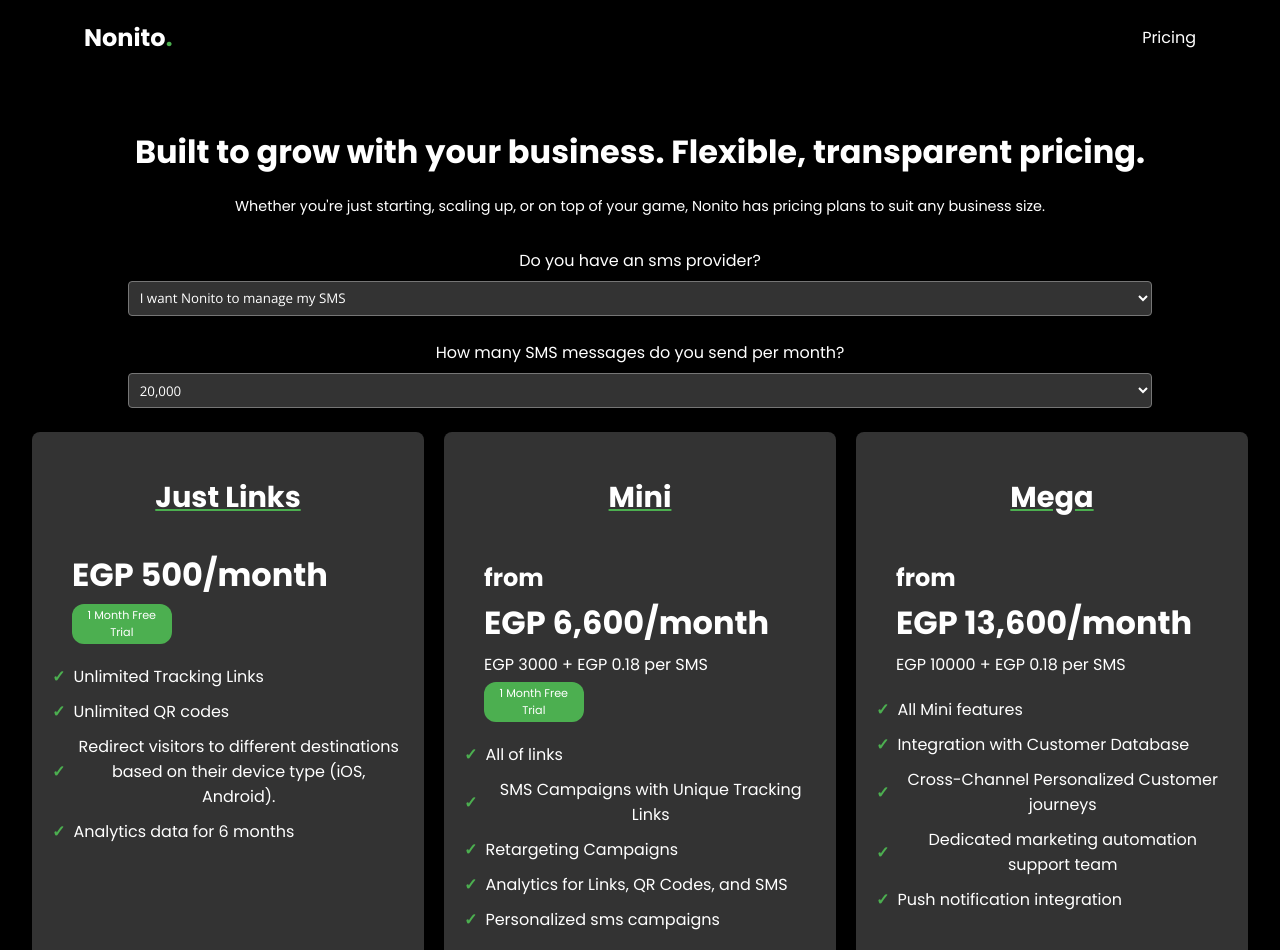
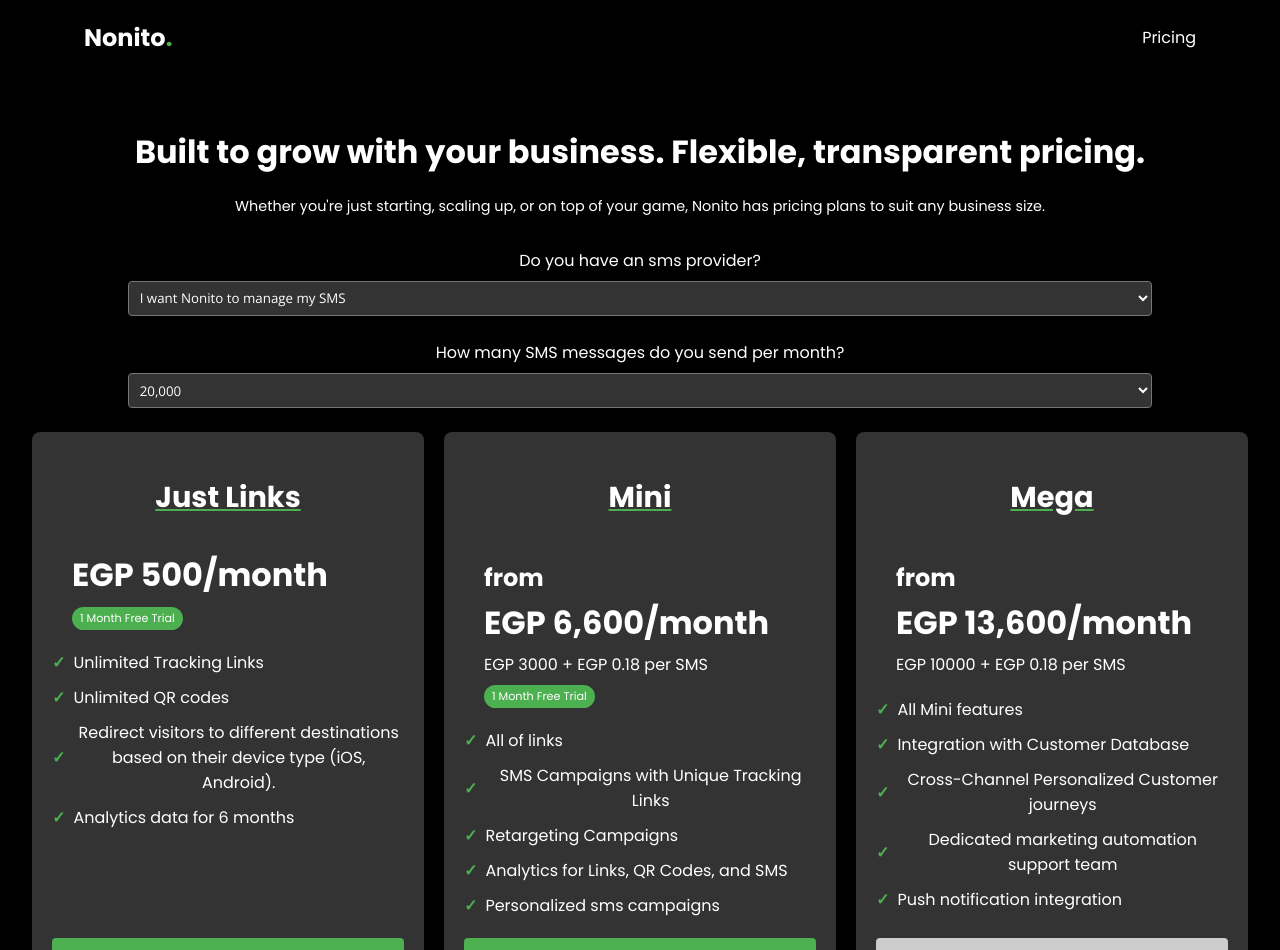
Before and after one commit to Shoffly/nonito_landing, a Next.js app: page /pricing in a window 1280 px wide. Shown: the top 950 px of the page. Built offline with nearby package versions, Linux system fonts and the light colour scheme.

Commit message:
fixed pricing for real

```diff
--- a/styles/pricing.module.css
+++ b/styles/pricing.module.css
@@ -32,7 +32,8 @@
 }
 .pricingTiers {
   display: flex;
-  justify-content: center;
+  flex-direction: column;
+  align-items: center;
   gap: 20px; /* Adjust as needed */
 }
 
@@ -40,11 +41,13 @@
   display: flex;
   flex-direction: column;
   justify-content: space-between;
-  width: 300px; /* Adjust as needed */
+  width: 100%;
+
   border-radius: 8px;
   padding: 20px;
   /* Restore the background color */
   background-color: #333; /* Or whatever the original color was */
+  margin-bottom: 20px;
 }
 
 .cardContent {
@@ -144,7 +147,7 @@
   border-radius: 12px;
   font-size: 0.7em;
   display: inline-block;
-  width: 30%;
+
   text-align: center;
 }
 
@@ -178,10 +181,13 @@
   .pricingTiers {
     flex-direction: row;
     justify-content: center;
+    align-items: stretch;
   }
 
   .pricingCard {
     width: 45%;
+    max-width: none;
+    margin-bottom: 0;
   }
 
   .price {
```
